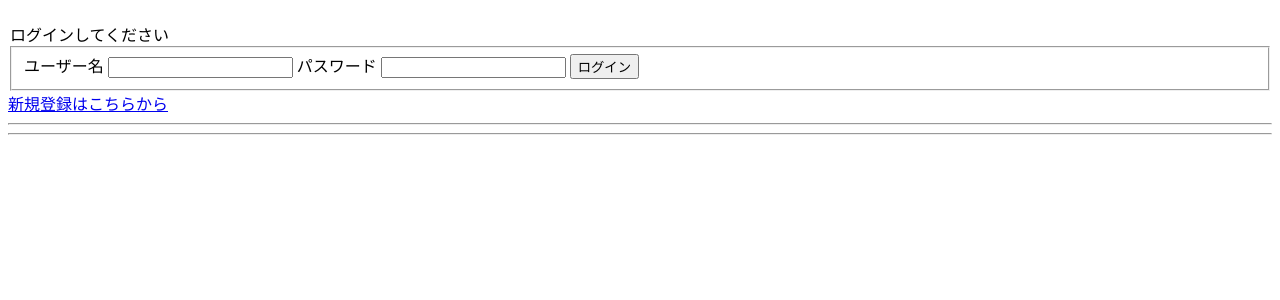
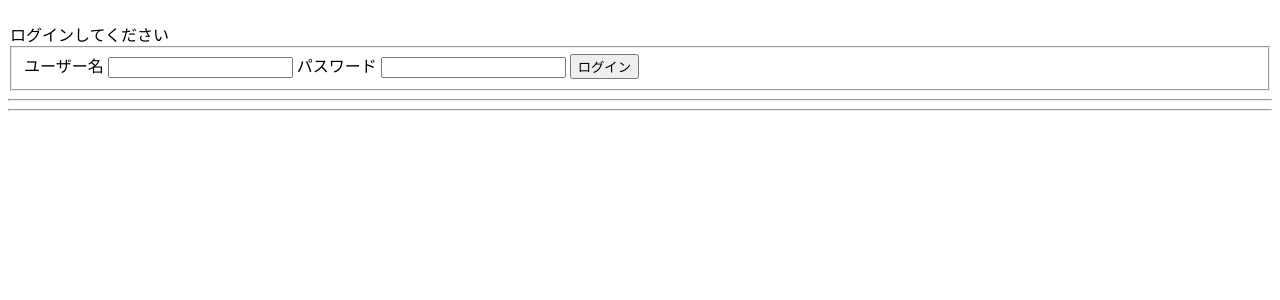
Before and after one commit to reiyiyi/SDVX-EXScoreTool, a Flask app: page /login in a window 1280 px wide. Shown: the part 67-367 px from the top of the page. Run offline with Flask 2, Linux system fonts and the light colour scheme.

Commit message:
編集用に

```diff
--- /dev/null
+++ b/st_settings.py
@@ -0,0 +1 @@
+import st_data
--- a/templates/login.html
+++ b/templates/login.html
@@ -29,9 +29,9 @@
             </fieldset>
         </form>
     </div>
-    <div class="signup-form">
+    <!--<div class="signup-form">
         <a href="{{url_for('signup')}}" class="button">新規登録はこちらから</a>
-    </div>
+    </div>-->
     <hr>
 
     <hr>
```
Also changed, not shown: settings.py (deleted).
